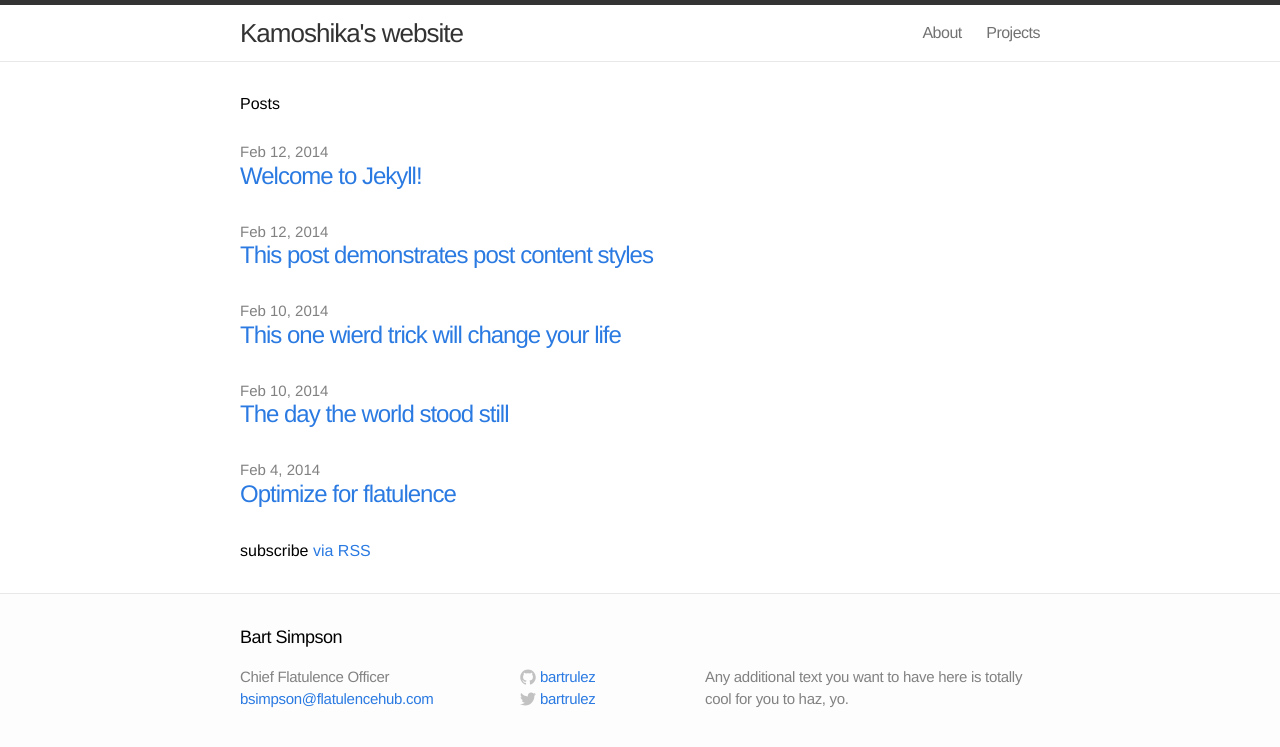
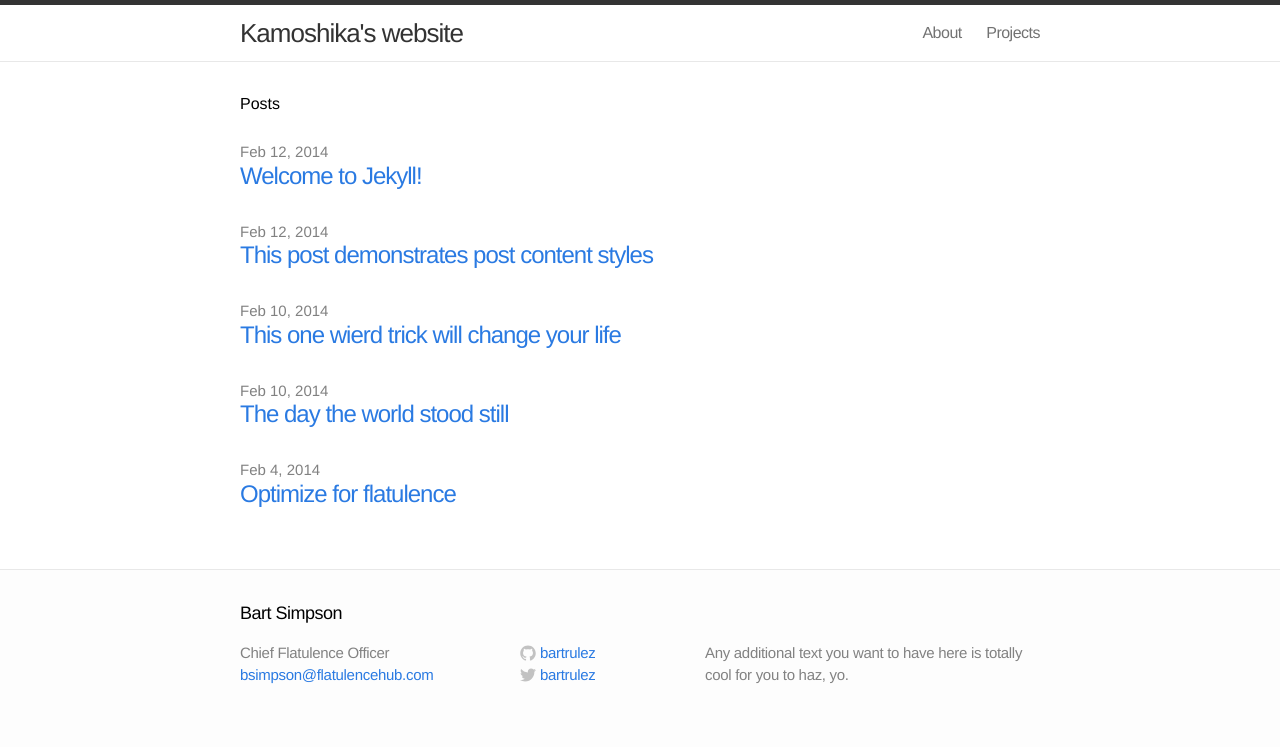
Before and after one commit to kasugaipeanut/basicwebsite, a Jekyll site: the page built from index.html, in a window 1280 px wide. Shown: the top 747 px of the page. Built offline with Jekyll 4.4.1, drawn with Linux system fonts in a browser that asks for light colours; Markdown is read by kramdown in place of the engine named in the settings.

Commit message:
Update index.html

```diff
--- a/index.html
+++ b/index.html
@@ -12,6 +12,6 @@
     {% endfor %}
   </ul>
 
-  <p class="rss-subscribe">subscribe <a href="/feed.xml">via RSS</a></p>
+
 
 </div>
```
